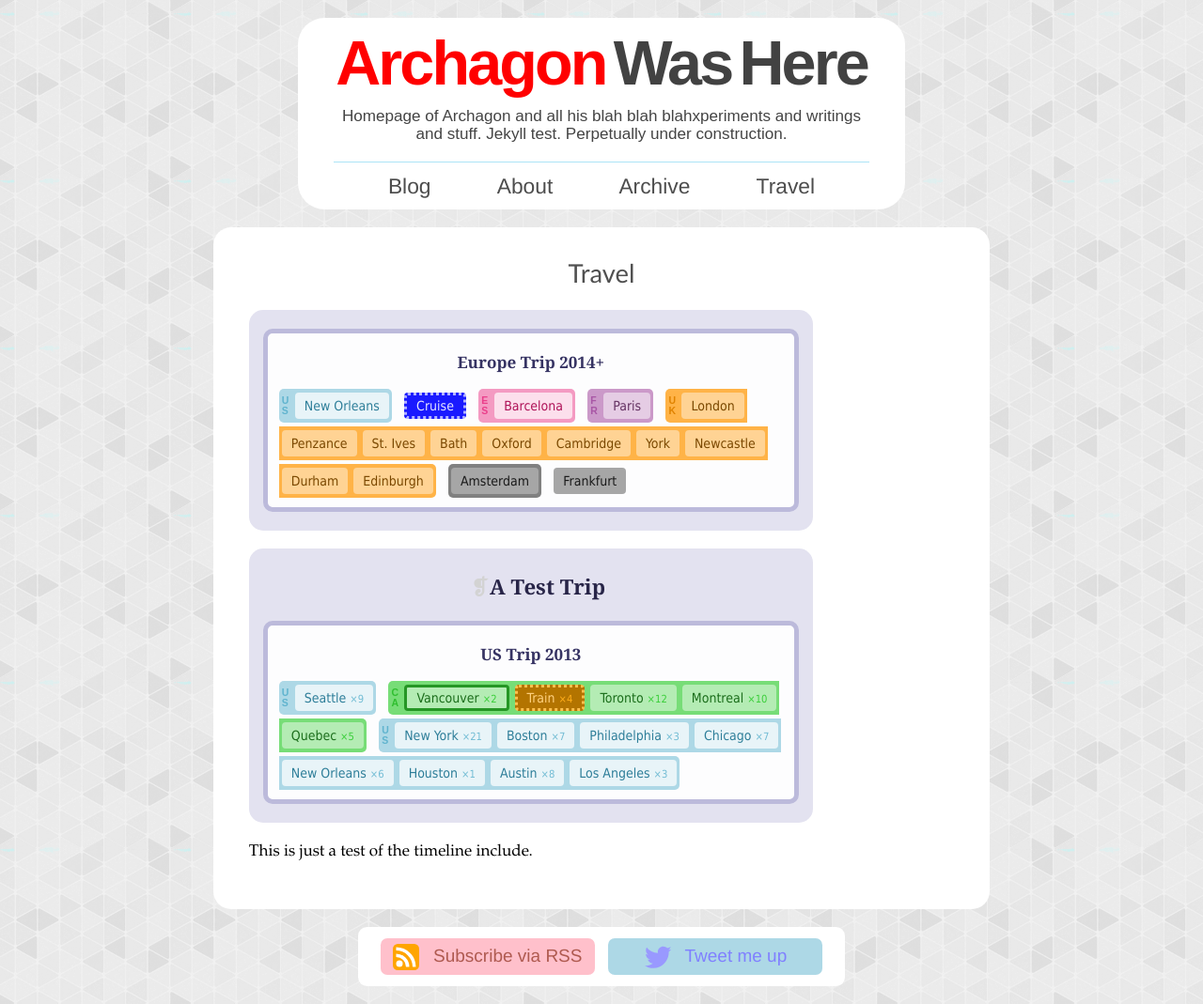
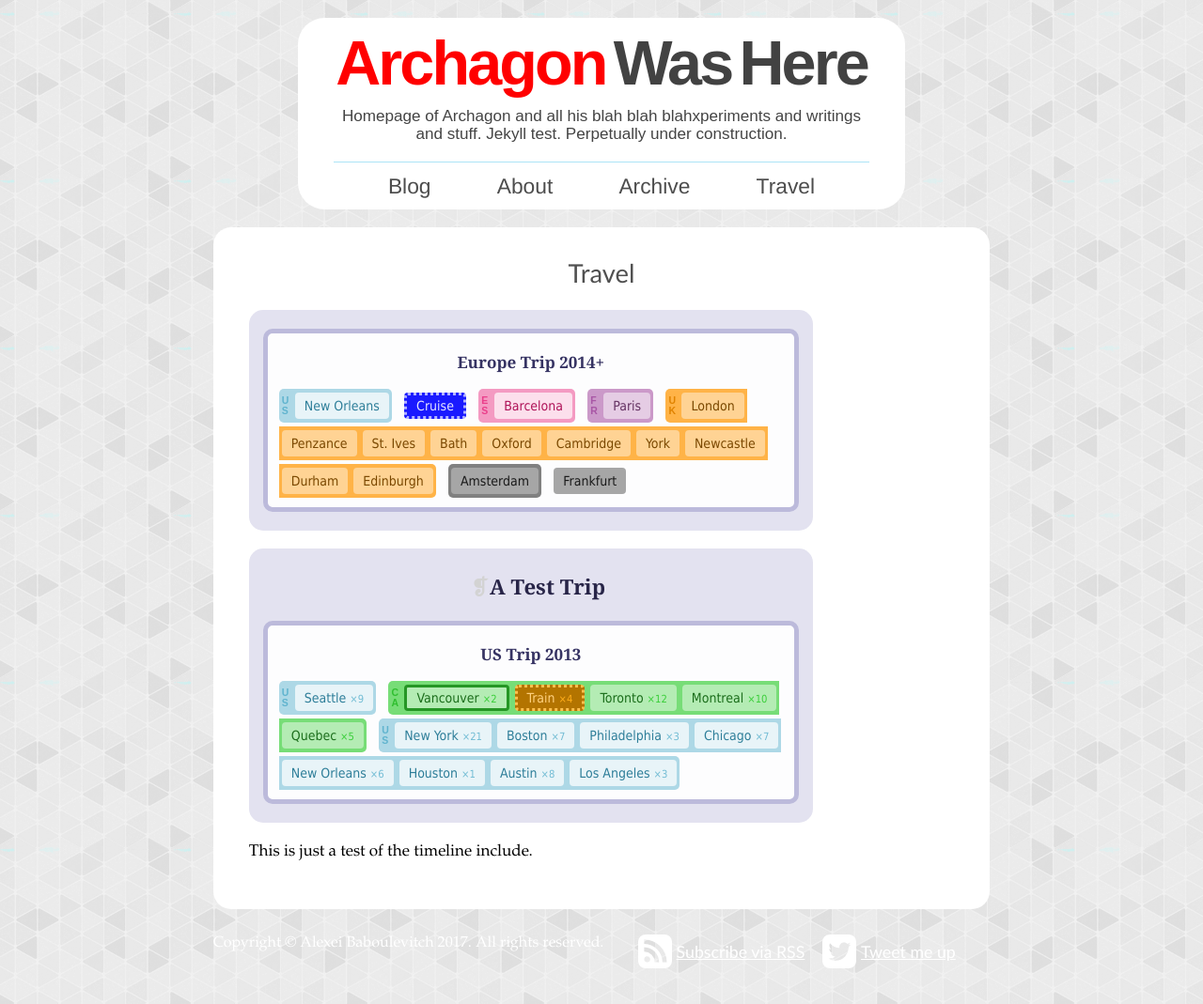
Before and after one commit to archagon/archagon.net, a Jekyll site: the page built from pages/timeline.md, in a window 1280 px wide. Shown: the whole page at 94% size. Built offline with Jekyll 4.4.1, drawn with Linux system fonts in a browser that asks for light colours.

Commit message:
Updated footer.

```diff
--- a/_config.yml
+++ b/_config.yml
@@ -1,5 +1,5 @@
 # Site settings
-title: Archagon Was Here (Jekyll Test)
+title: Archagon Was Here
 html_title: <div class="title"><span class="name">Archagon</span> Was Here</div>
 email: archagon@archagon.net
 description: > # this means to ignore newlines until "baseurl:"
--- a/_includes/footer.html
+++ b/_includes/footer.html
@@ -1,28 +1,15 @@
 <footer class="site-footer">
-    <div class="wrapper">
-        <ul class="background-overlay">
-            <!-- rss link -->
-            <li class="rss">
-                <a href="{{ "/feed.xml" | prepend: site.baseurl }}">
-                    <div>
-                        <img src="/images/RSS.svg" />
-                        <span>Subscribe via RSS</span>
-                    </div>
-                </a>
-            </li>
-
-            <!-- twitter link -->
-            <li class="twitter">
-                <a href="https://twitter.com/{{ site.twitter_username }}">
-                    <div>
-                        <svg viewBox="0 0 16 16">
-                            <path fill="#828282" d="M15.969,3.058c-0.586,0.26-1.217,0.436-1.878,0.515c0.675-0.405,1.194-1.045,1.438-1.809
-                            c-0.632,0.375-1.332,0.647-2.076,0.793c-0.596-0.636-1.446-1.033-2.387-1.033c-1.806,0-3.27,1.464-3.27,3.27 c0,0.256,0.029,0.506,0.085,0.745C5.163,5.404,2.753,4.102,1.14,2.124C0.859,2.607,0.698,3.168,0.698,3.767 c0,1.134,0.577,2.135,1.455,2.722C1.616,6.472,1.112,6.325,0.671,6.08c0,0.014,0,0.027,0,0.041c0,1.584,1.127,2.906,2.623,3.206 C3.02,9.402,2.731,9.442,2.433,9.442c-0.211,0-0.416-0.021-0.615-0.059c0.416,1.299,1.624,2.245,3.055,2.271 c-1.119,0.877-2.529,1.4-4.061,1.4c-0.264,0-0.524-0.015-0.78-0.046c1.447,0.928,3.166,1.469,5.013,1.469 c6.015,0,9.304-4.983,9.304-9.304c0-0.142-0.003-0.283-0.009-0.423C14.976,4.29,15.531,3.714,15.969,3.058z"/>
-                        </svg>
-                        <span>Tweet me up</span>
-                    </div>
-                </a>
-            </li>
-        </ul>
+    <!-- full-width background container -->
+    <div class="site-footer-background header-footer-background">
+        <!-- centered padded section -->
+        <div class="site-footer-container wrapper">
+            <div class="site-footer-credits">
+                <p>Copyright &copy; Alexei Baboulevitch 2017. All rights reserved.</p>
+            </div>
+            <div class="site-footer-links"> <!-- not really a list, so I don't feel bad about using div -->
+                <a href="{{ "/feed.xml" | prepend: site.baseurl }}"><img src="{{ site.baseurl }}/images/feed-icon.png" class="header-footer-icon"></img> <span>Subscribe via RSS</span></a>
+                <a href="https://twitter.com/{{ site.twitter_username }}"><img src="{{ site.baseurl }}/images/twitter-icon.png" class="header-footer-icon"></img> <span>Tweet me up</span></a>
+            </div>
+        </div>
     </div>
 </footer>
--- a/_sass/_footer.scss
+++ b/_sass/_footer.scss
@@ -1,68 +1,70 @@
 .site-footer {
-    font-size: 2em;
-    font-family: "Franklin Gothic Medium", "Franklin Gothic", "ITC Franklin Gothic", Arial, sans-serif;
+    font-size: 1.7rem;
+    text-align: center;
+    color: white;
+}
 
-    text-align: center;
+.site-footer-background {
+    padding-top: 0.5rem;
+    padding-bottom: 0.5rem;
+}
 
-    .background-overlay {
-        //background-image: url("/images/background-blur.jpg");
-        background-color: white;
-        @include media-query($on-palm) {
-            background-size: 250px;
+.site-footer-container {
+    display: -webkit-box;
+    display: -ms-flexbox;
+    display: flex;
+
+    -webkit-box-pack: justify;
+    -ms-flex-pack: justify;
+
+    justify-content: space-between;
+    -webkit-box-align: center;
+    -ms-flex-align: center;
+    align-items: center;
+}
+
+.site-footer-credits {
+    text-align: left;
+}
+
+.site-footer-links {
+    display: -webkit-box;
+    display: -ms-flexbox;
+    display: flex;
+
+    -webkit-box-align: center;
+    -ms-flex-align: center;
+    align-items: center;
+
+    -ms-flex-negative: 0;
+    flex-shrink: 0;
+
+    font-family: $header-font-family;
+    font-weight: 500;
+    font-size: 1.1em;
+
+    // icon links
+    a {
+        display: -webkit-box;
+        display: -ms-flexbox;
+        display: flex;
+
+        -webkit-box-align: center;
+        -ms-flex-align: center;
+        align-items: center;
+
+        &:link, &:visited, &:hover, &:active {
+            color: white;
+            text-decoration: underline;
+        }
+
+        &:not(:last-child) {
+            margin-right: 2rem;
         }
     }
 
-    ul {
-        display: inline-block;
-        padding: 0.5em 1em 0.5em 1em;
-        border-radius: 0.5em;
-        margin: 0;
-        margin-left: auto;
-        margin-right: auto;
-    }
-
-    li {
-        display: inline-block;
-        padding: 0.25em 0.5em 0.25em 0.5em;
-        border-radius: 0.75rem;
-        border: 0px solid;
-        width: 12em;
-        margin-bottom: 0;
-
-        margin-top: 0.15em;
-        margin-bottom: 0.15em;
-        margin-left: 0.25em;
-        margin-right: 0.25em;
-    }
-
-    img, svg {
-        height: 1.5em;
-        margin-right: 0.5em;
-        display: inline-block;
-        vertical-align: middle;
-    }
-
-    .rss {
-        path {
-            fill: mix(blue, white, 40%);
-        }
-        background-color: pink;
-        border-color: salmon;
-
-        a, a:visited {
-            color: mix(salmon, black, 70%);
-        }
-    }
-
-    .twitter {
-        path {
-            fill: mix(blue, white, 40%);
-        }
-        background-color: lightblue;
-        border-color: mix(blue, white, 40%);
-
-        a, a:visited {
-            color: mix(blue, white, 50%);
-        }
+    // captions
+    span {
+        margin-left: 0.5rem;
     }
 }
--- /dev/null
+++ b/_sass/_global-style.scss
@@ -0,0 +1,7 @@
+.header-footer-background {
+    background: url("/images/congruent_pentagon_blurred.png") repeat center top;
+}
+
+.header-footer-icon {
+    width: 1.8rem;
+}
```
Also changed, not shown: images/congruent_pentagon.png (added), images/congruent_pentagon_blurred.png (added), images/congruent_pentagon_blurred_gray.png (added), images/feed-icon.png (added), images/twitter-icon.png (added).
